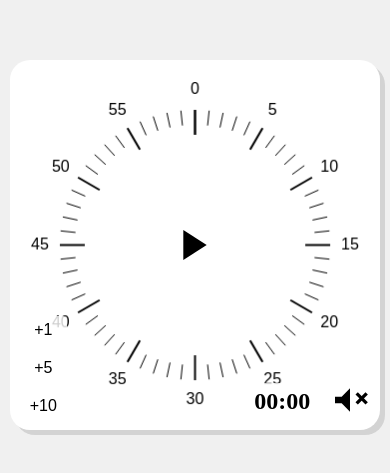
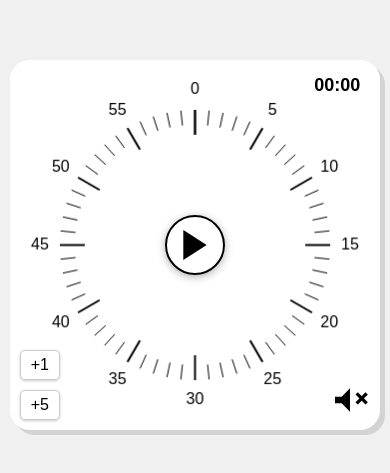
Before and after one commit to ri5b6/wstimer, a plain HTML site: page index.html in a window 390 px wide. Shown: the part 177-650 px from the top of the page. Drawn offline with Linux system fonts and the light colour scheme.

Commit message:
Updated styling, removed +10 button

```diff
--- a/css/styles.css
+++ b/css/styles.css
@@ -1,4 +1,6 @@
+/* Globaler Style: Einheitliche Schriftart für alle Texte */
 body {
+  font-family: 'Arial', sans-serif;
   display: flex;
   flex-direction: column;
   align-items: center;
@@ -9,6 +11,7 @@ body {
   overflow: hidden;
 }
 
+/* Container für die Uhr und interne Elemente */
 #timerContainer {
   position: relative;
   width: 95vmin;
@@ -25,7 +28,7 @@ canvas {
   height: 100%;
 }
 
-/* Play/Pause Button in der Mitte */
+/* Play/Pause Button in der Mitte mit kreisrundem Rahmen, schwarzem Außenrand und Drop Shadow */
 #playPauseButton {
   position: absolute;
   top: 50%;
@@ -33,9 +36,10 @@ canvas {
   transform: translate(-50%, -50%);
   width: 60px;
   height: 60px;
-  border: none;
+  border: 2px solid black; /* Schwarzer Außenkreis */
   border-radius: 50%;
   background-color: rgba(255, 255, 255, 0.8);
+  box-shadow: 0 2px 8px rgba(0, 0, 0, 0.3);
   cursor: pointer;
   z-index: 10;
   display: flex;
@@ -55,7 +59,7 @@ canvas {
   animation: pulse 0.8s ease-in-out 3;
 }
 
-/* Sound Toggle Button */
+/* Sound Toggle Button (rechts unten) */
 #soundToggle {
   position: absolute;
   bottom: 10px;
@@ -95,7 +99,7 @@ canvas {
   opacity: 1;
 }
 
-/* Zeit hinzufügen-Buttons */
+/* Zeit hinzufügen-Buttons (links unten) */
 #timeAddButtons {
   position: absolute;
   bottom: 10px;
@@ -106,16 +110,18 @@ canvas {
   z-index: 15;
 }
 
+/* Buttons für Zeit hinzufügen mit dezentem Rahmen und Drop Shadow */
 #timeAddButtons button {
   padding: 5px 10px;
   font-size: 16px;
-  border: none;
+  border: 1px solid rgba(0, 0, 0, 0.2);  /* dezent sichtbarer Rahmen */
   background-color: rgba(255, 255, 255, 0.8);
   border-radius: 5px;
+  box-shadow: 0 1px 3px rgba(0, 0, 0, 0.2);  /* leichter Drop Shadow */
   cursor: pointer;
 }
 
-/* Digitaler Countdown */
+/* Standardposition und -größe: rechts unten innerhalb des Containers */
 #digitalTimer {
   position: absolute;
   bottom: 10px;
@@ -127,3 +133,13 @@ canvas {
   border-radius: 5px;
   z-index: 15;
 }
+
+/* Bei kleineren Bildschirmen: Timer oben positionieren und Schrift verkleinern */
+@media (max-width: 500px) {
+  #digitalTimer {
+    top: 10px;
+    right: 10px;
+    bottom: auto;
+    font-size: 18px; /* Schriftgröße wird verkleinert */
+  }
+}
--- a/index.html
+++ b/index.html
@@ -25,7 +25,6 @@
     <div id="timeAddButtons">
       <button id="add1">+1</button>
       <button id="add5">+5</button>
-      <button id="add10">+10</button>
     </div>
     <div id="digitalTimer">00:00</div>
   </div>
--- a/js/timer.js
+++ b/js/timer.js
@@ -222,9 +222,4 @@
     timerInstance.updateDigitalTimer();
     timerInstance.drawTimer();
   });
-  document.getElementById("add10").addEventListener("click", () => {
-    timerInstance.remainingTime = Math.min(timerInstance.remainingTime + 600, 3600);
-    timerInstance.updateDigitalTimer();
-    timerInstance.drawTimer();
-  });
 })();
```
